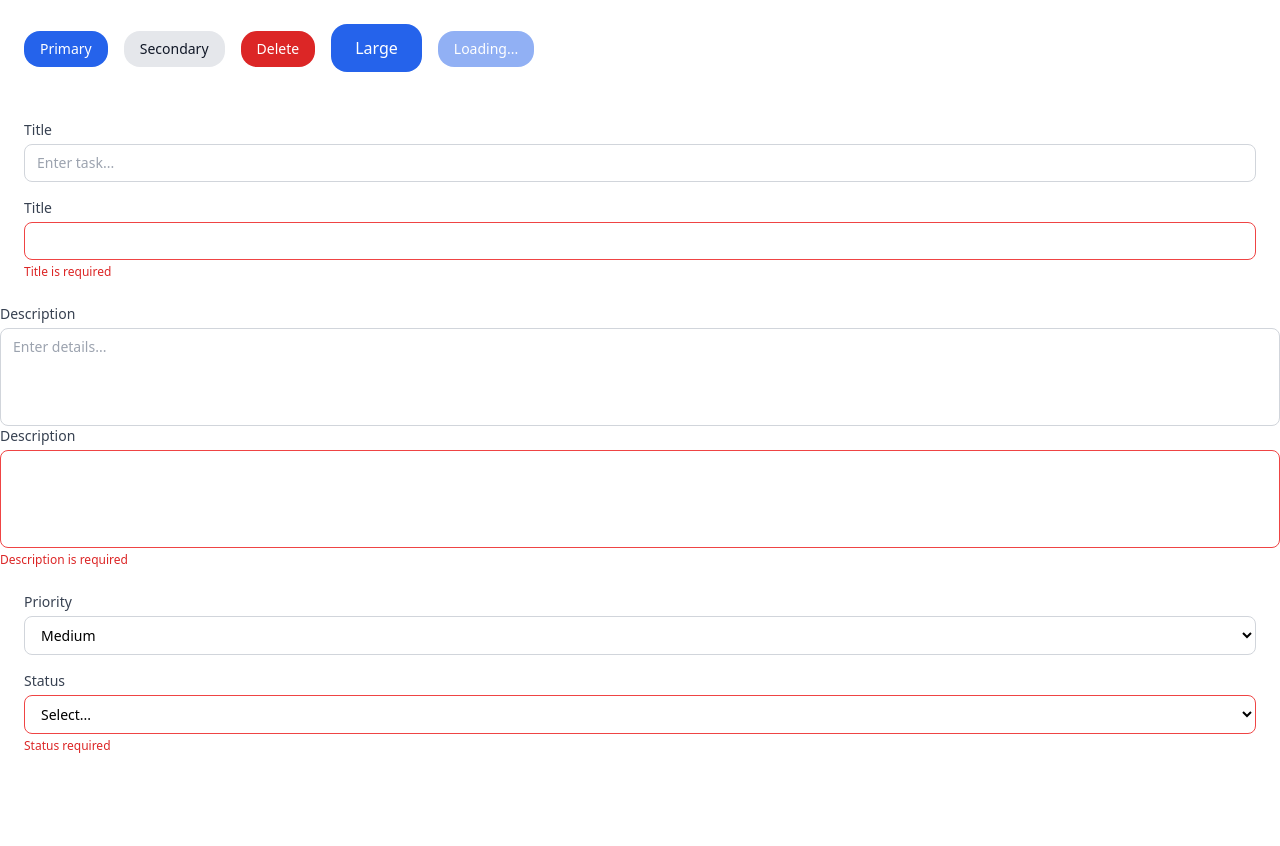
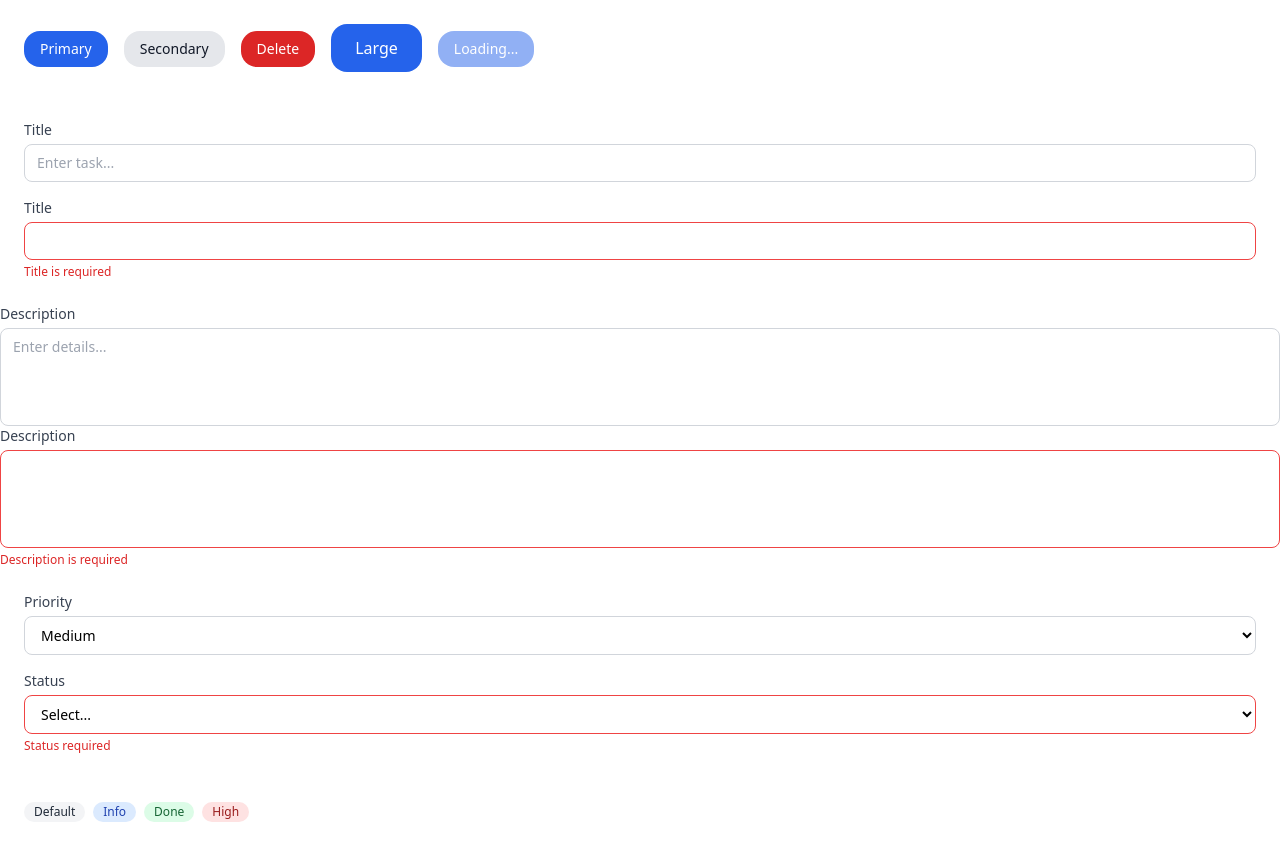
Before and after one commit to sridharRavi/task-app, a React (Vite) app: page / in a window 1280 px wide. Before the commit the page ends 800 px from the top, so only its background shows below. Built offline with nearby package versions, Linux system fonts and the light colour scheme.

Commit message:
Add Reusable Badge component

```diff
--- a/src/App.tsx
+++ b/src/App.tsx
@@ -3,6 +3,7 @@
 import { TextInput } from './components/ui/TextInput/TextInput';
 import { TextArea } from './components/ui/TextArea';
 import { Select } from './components/ui/Select/Select';
+import { Badge } from './components/ui/Badge';
 
 function App() {
 
@@ -51,6 +52,12 @@
         ]}
       />
     </div>
+    <div className="p-6 flex gap-2">
+      <Badge>Default</Badge>
+      <Badge variant="secondary">Info</Badge>
+      <Badge variant="success">Done</Badge>
+      <Badge variant="destructive">High</Badge>
+    </div>
     </>
   );
 }
--- /dev/null
+++ b/src/components/ui/Badge/Badge.tsx
@@ -0,0 +1,20 @@
+import type { BadgeProps } from "./badge.types";
+import { baseStyles, variantStyles } from "./badge.styles";
+
+export const Badge = ({
+  variant = "default",
+  className = "",
+  children,
+}: BadgeProps) => {
+  return (
+    <span
+      className={`
+        ${baseStyles}
+        ${variantStyles[variant]}
+        ${className}
+      `}
+    >
+      {children}
+    </span>
+  );
+};
--- /dev/null
+++ b/src/components/ui/Badge/badge.styles.ts
@@ -0,0 +1,11 @@
+import type { BadgeVariant } from "./badge.types";
+
+export const baseStyles =
+  "inline-flex items-center rounded-full px-2.5 py-0.5 text-xs font-medium";
+
+export const variantStyles: Record<BadgeVariant, string> = {
+  default: "bg-gray-100 text-gray-800",
+  secondary: "bg-blue-100 text-blue-800",
+  success: "bg-green-100 text-green-800",
+  destructive: "bg-red-100 text-red-800",
+};
--- /dev/null
+++ b/src/components/ui/Badge/badge.types.ts
@@ -0,0 +1,13 @@
+import type { ReactNode } from "react";
+
+export type BadgeVariant =
+  | "default"
+  | "secondary"
+  | "success"
+  | "destructive";
+
+export interface BadgeProps {
+  variant?: BadgeVariant;
+  children: ReactNode;
+  className?: string;
+}
--- /dev/null
+++ b/src/components/ui/Badge/index.ts
@@ -0,0 +1,2 @@
+export * from "./Badge";
+export * from "./badge.types";
--- a/src/components/ui/Select/index.ts
+++ b/src/components/ui/Select/index.ts
@@ -0,0 +1,2 @@
+export * from "./Select";
+export * from "./select.types";
```
